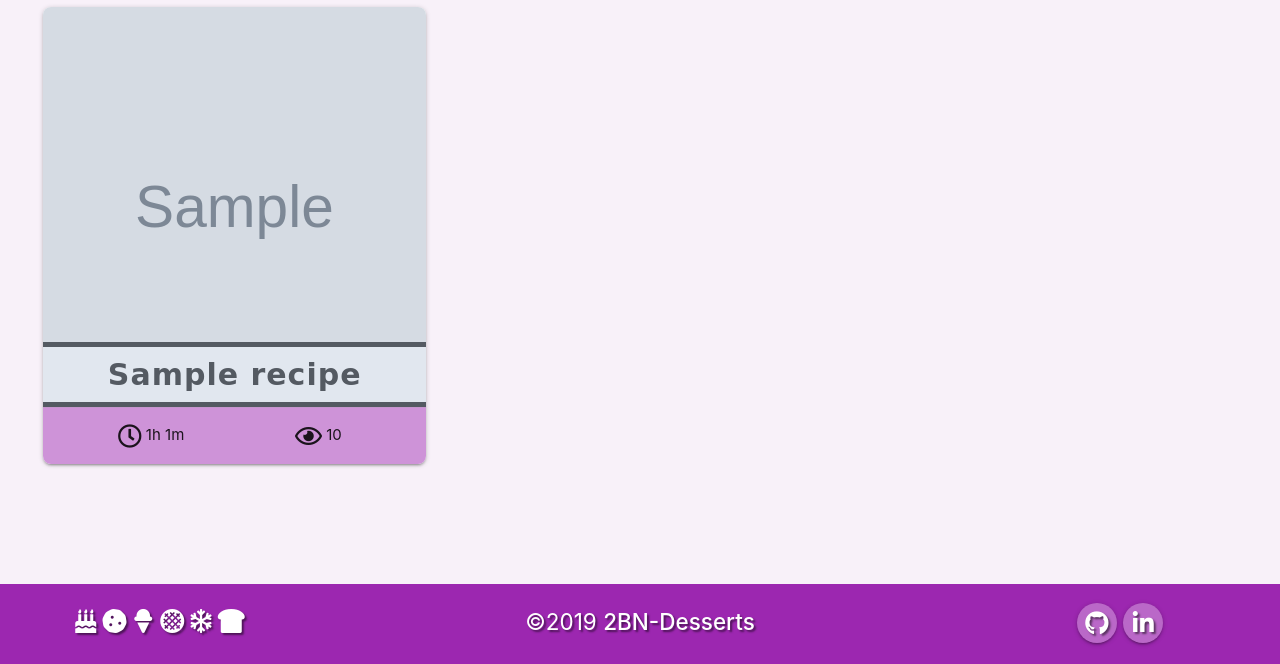
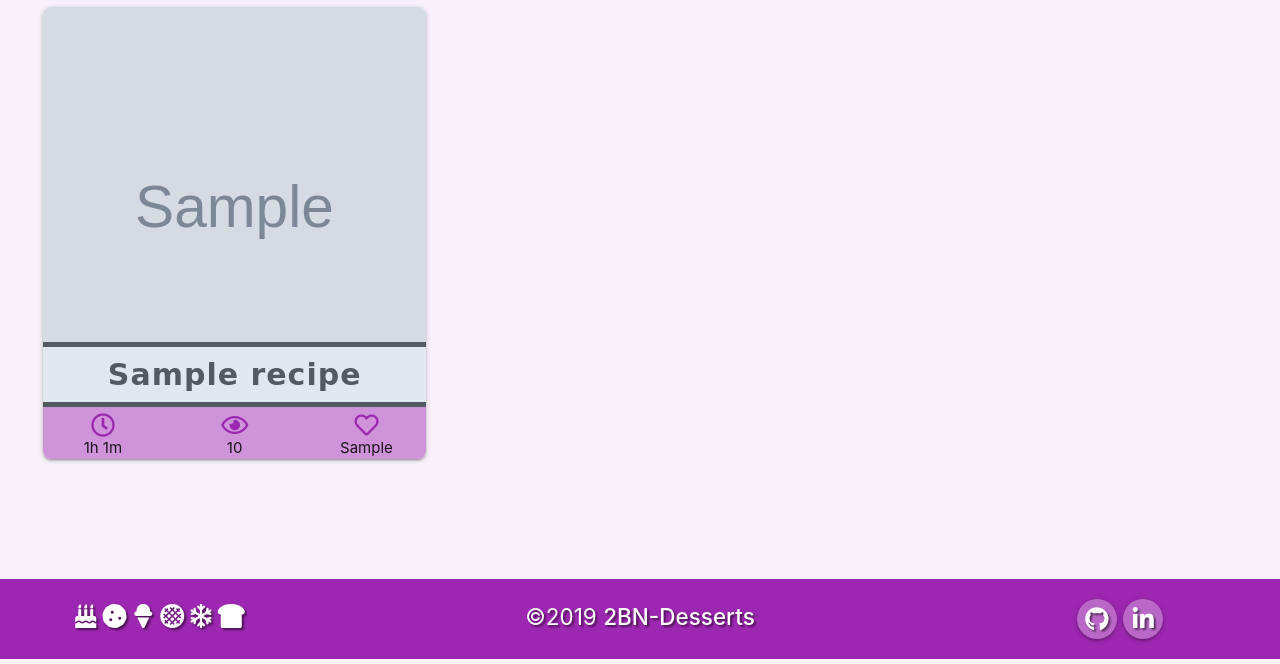
Before and after one commit to TravelTimN/ci-milestone04-dcd, a Flask app: page /desserts in a window 1280 px wide. Shown: the part 151-815 px from the top of the page. Run offline with Flask 2, Linux system fonts and the light colour scheme; grey boxes marked "Sample" are stand-in pictures; a database or web service that is not in the repository returns one stand-in record (values such as "Sample title"); some libraries are stand-ins or nearby versions; some web fonts are replaced.

Commit message:
Fix the User-Favs counter and styles
I added the user_favs counter to the recipe card, and found
a problem when signed in as another user, the previous user
session was marking the recipe as already having been liked.
This also caused the user_favs counter to decrement -1 but fixed now.

```diff
--- a/app/routes.py
+++ b/app/routes.py
@@ -228,7 +228,7 @@ def view_desserts():
 def view_dessert(recipe_id, slugUrl):
         recipe = recipes_collection.find_one({"_id": ObjectId(recipe_id)})
         author = users_collection.find_one({"_id": ObjectId(recipe.get("author"))})["username"]
-        user_favs = users_collection.find_one({"_id": ObjectId(recipe.get("author"))})["user_favs"]
+        user_favs = users_collection.find_one({"username_lower": session["user"].lower()})["user_favs"]
         amounts = recipe.get("ingredient_amount")
         measurements = recipe.get("ingredient_measurement")
         ingredients = recipe.get("ingredient_name")
--- a/app/static/css/style.css
+++ b/app/static/css/style.css
@@ -170,11 +170,8 @@ footer {
     padding: 5px;
 }
 
-.card-action {
-    display: grid;
-    grid-template-columns: 1fr 1fr;
-    justify-items: center;
-    align-items: center;
+.card .card-action {
+    padding: 5px 5px 0px 5px;
     border-bottom-left-radius: 8px;
     border-bottom-right-radius: 8px;
 }
--- a/app/templates/view_desserts.html
+++ b/app/templates/view_desserts.html
@@ -28,14 +28,20 @@
 
                 <!-- Card Action (stats) -->
                 <div class="card-action purple lighten-3">
-                    <span class="tooltipped" data-position="top"
-                        data-tooltip="Total Time: {% if recipe.total_hrs %}{{ recipe.total_hrs }}h{% endif %} {{ recipe.total_mins }}m">
-                        <i class="far fa-clock material-icons"></i>
-                        {% if recipe.total_hrs %}{{ recipe.total_hrs }}h{% endif %} {{ recipe.total_mins }}m
-                    </span>
-                    <span class="tooltipped" data-position="top" data-tooltip="Total Views: {{ recipe.views }}">
-                        <i class="far fa-eye material-icons"></i> {{ recipe.views }}
-                    </span>
+                    <div class="row">
+                        <div class="col s4 center-align tooltipped" data-position="top" data-tooltip="Total Time: {% if recipe.total_hrs %}{{ recipe.total_hrs }}h{% endif %} {{ recipe.total_mins }}m">
+                            <i class="far fa-clock material-icons purple-text"></i><br>
+                            {% if recipe.total_hrs %}{{ recipe.total_hrs }}h{% endif %} {{ recipe.total_mins }}m
+                        </div>
+                        <div class="col s4 center-align tooltipped" data-position="top" data-tooltip="Total Views: {{ recipe.views }}">
+                            <i class="far fa-eye material-icons purple-text"></i><br>
+                            {{ recipe.views }}
+                        </div>
+                        <div class="col s4 center-align tooltipped" data-position="top" data-tooltip="Total Likes: {{ recipe.user_favs }}">
+                            <i class="far fa-heart material-icons purple-text"></i><br>
+                            {{ recipe.user_favs }}
+                        </div>
+                    </div>
                 </div>
 
                 <!-- Card Reveal (hidden until clicked) -->
```
